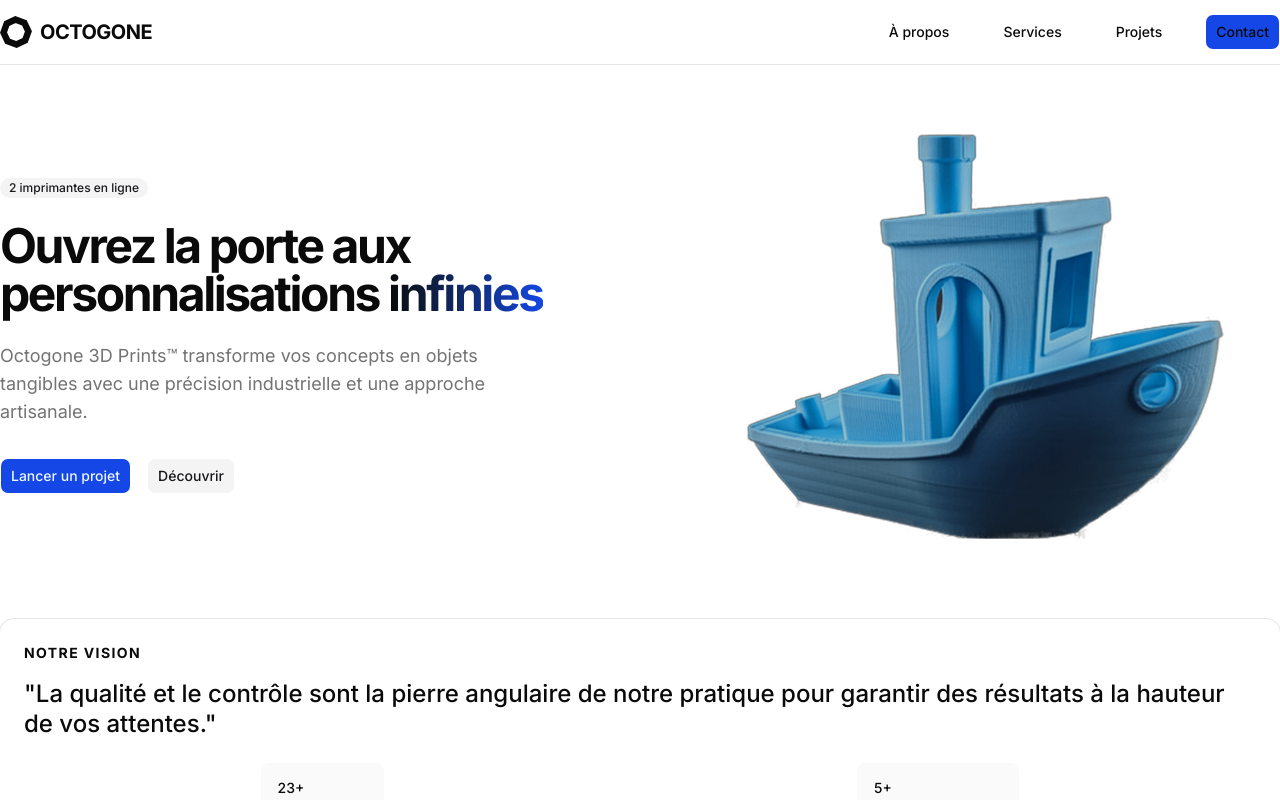
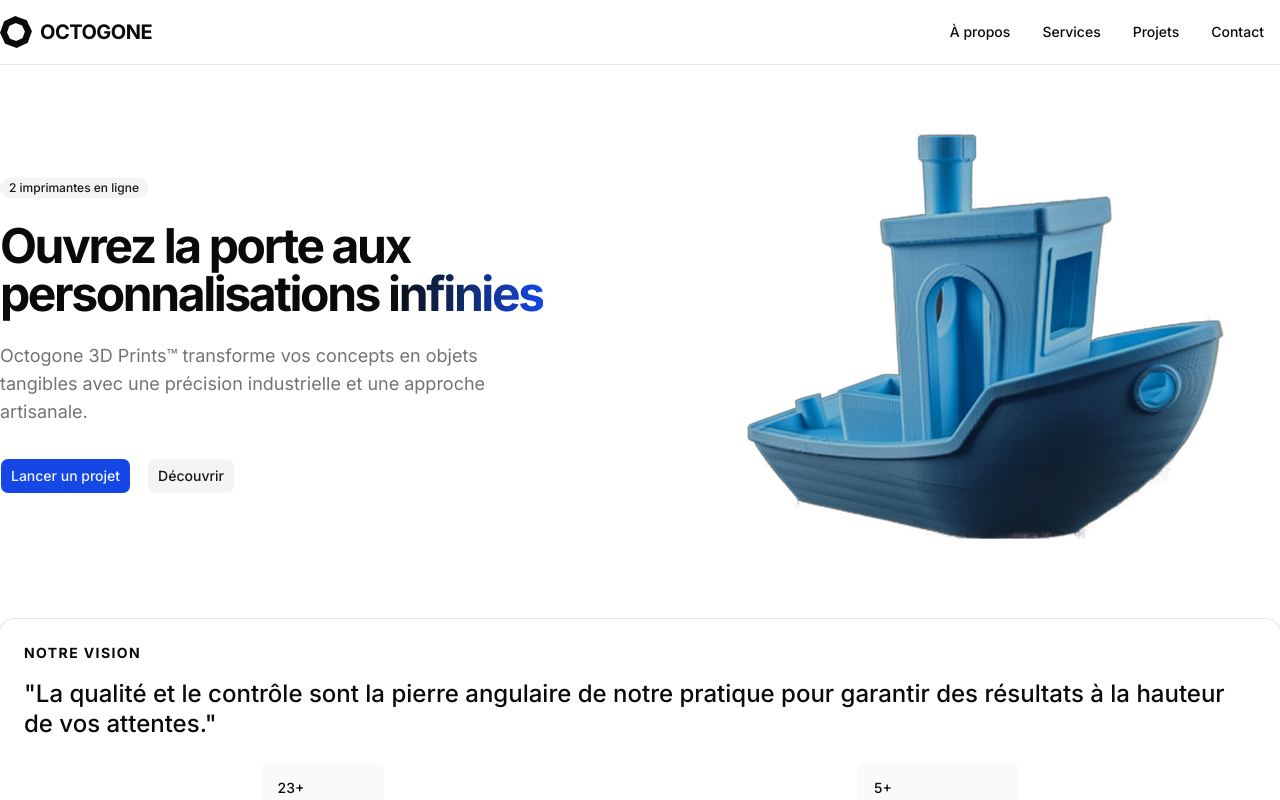
Before and after one commit to TechnologiesOctogone/octogone-3d-prints-website, a Next.js app: page / in a window 1280 px wide. Shown: the top 800 px of the page. Built offline with nearby package versions, Linux system fonts and the light colour scheme.

Commit message:
feat(ui): nav

```diff
--- a/src/app/layout.tsx
+++ b/src/app/layout.tsx
@@ -6,6 +6,8 @@ import { ThemeProvider } from "@/components/theme-provider"
 import { Button } from "@/components/ui/button";
 import { Logo } from "@/components/icons/logo";
 import "./globals.css";
+import { NavigationMenu, NavigationMenuContent, NavigationMenuItem, NavigationMenuLink, NavigationMenuList, NavigationMenuTrigger, navigationMenuTriggerStyle } from "@/components/ui/navigation-menu";
+import { CircleAlertIcon } from "lucide-react";
 
 
 const inter = Inter({ subsets: ['latin'], variable: '--font-sans' });
@@ -31,12 +33,23 @@ export default function RootLayout({ children, }: Readonly<{ children: React.Rea
                 <Logo className="w-8 h-8" />
                 <span className="font-bold tracking-tight text-xl uppercase">Octogone</span>
               </div>
-              <div className="md:flex items-center gap-8 *:text-foreground">
-                <Button variant="link"><Link href="#about">À propos</Link></Button>
-                <Button variant="link"><Link href="#services">Services</Link></Button>
-                <Button variant="link"><Link href="#projects">Projets</Link></Button>
-                <Button render={<Link href="#contact" />}>Contact</Button>
-              </div>
+
+              <NavigationMenu>
+                <NavigationMenuList>
+                  <NavigationMenuItem>
+                    <NavigationMenuLink className={navigationMenuTriggerStyle()} render={<Link href="#about">À propos</Link>} />
+                  </NavigationMenuItem>
+                  <NavigationMenuItem>
+                    <NavigationMenuLink className={navigationMenuTriggerStyle()} render={<Link href="#services">Services</Link>} />
+                  </NavigationMenuItem>
+                  <NavigationMenuItem>
+                    <NavigationMenuLink className={navigationMenuTriggerStyle()} render={<Link href="#projects">Projets</Link>} />
+                  </NavigationMenuItem>
+                  <NavigationMenuItem>
+                    <NavigationMenuLink className={navigationMenuTriggerStyle()} render={<Link href="#contact">Contact</Link>} />
+                  </NavigationMenuItem>
+                </NavigationMenuList>
+              </NavigationMenu>
             </div>
           </nav >
 
--- /dev/null
+++ b/src/components/ui/navigation-menu.tsx
@@ -0,0 +1,163 @@
+import { NavigationMenu as NavigationMenuPrimitive } from "@base-ui/react/navigation-menu"
+import { cva } from "class-variance-authority"
+
+import { cn } from "@/lib/utils"
+import { ChevronDownIcon } from "lucide-react"
+
+function NavigationMenu({
+  className,
+  children,
+  ...props
+}: NavigationMenuPrimitive.Root.Props) {
+  return (
+    <NavigationMenuPrimitive.Root
+      data-slot="navigation-menu"
+      className={cn(
+        "max-w-max group/navigation-menu relative flex max-w-max flex-1 items-center justify-center",
+        className
+      )}
+      {...props}
+    >
+      {children}
+      <NavigationMenuPositioner />
+    </NavigationMenuPrimitive.Root>
+  )
+}
+
+function NavigationMenuList({
+  className,
+  ...props
+}: React.ComponentPropsWithRef<typeof NavigationMenuPrimitive.List>) {
+  return (
+    <NavigationMenuPrimitive.List
+      data-slot="navigation-menu-list"
+      className={cn(
+        "gap-0 group flex flex-1 list-none items-center justify-center",
+        className
+      )}
+      {...props}
+    />
+  )
+}
+
+function NavigationMenuItem({
+  className,
+  ...props
+}: React.ComponentPropsWithRef<typeof NavigationMenuPrimitive.Item>) {
+  return (
+    <NavigationMenuPrimitive.Item
+      data-slot="navigation-menu-item"
+      className={cn("relative", className)}
+      {...props}
+    />
+  )
+}
+
+const navigationMenuTriggerStyle = cva(
+  "bg-background hover:bg-muted focus:bg-muted data-open:hover:bg-muted data-open:focus:bg-muted data-open:bg-muted/50 focus-visible:ring-ring/50 data-popup-open:bg-muted/50 data-popup-open:hover:bg-muted rounded-md px-4 py-2 text-sm font-medium transition-all focus-visible:ring-[3px] focus-visible:outline-1 disabled:opacity-50 group/navigation-menu-trigger inline-flex h-9 w-max items-center justify-center disabled:pointer-events-none outline-none"
+)
+
+function NavigationMenuTrigger({
+  className,
+  children,
+  ...props
+}: NavigationMenuPrimitive.Trigger.Props) {
+  return (
+    <NavigationMenuPrimitive.Trigger
+      data-slot="navigation-menu-trigger"
+      className={cn(navigationMenuTriggerStyle(), "group", className)}
+      {...props}
+    >
+      {children}{" "}
+      <ChevronDownIcon className="relative top-[1px] ml-1 size-3 transition duration-300 group-data-open/navigation-menu-trigger:rotate-180 group-data-popup-open/navigation-menu-trigger:rotate-180" aria-hidden="true" />
+    </NavigationMenuPrimitive.Trigger>
+  )
+}
+
+function NavigationMenuContent({
+  className,
+  ...props
+}: NavigationMenuPrimitive.Content.Props) {
+  return (
+    <NavigationMenuPrimitive.Content
+      data-slot="navigation-menu-content"
+      className={cn(
+        "data-[motion^=from-]:animate-in data-[motion^=to-]:animate-out data-[motion^=from-]:fade-in data-[motion^=to-]:fade-out data-[motion=from-end]:slide-in-from-right-52 data-[motion=from-start]:slide-in-from-left-52 data-[motion=to-end]:slide-out-to-right-52 data-[motion=to-start]:slide-out-to-left-52 group-data-[viewport=false]/navigation-menu:bg-popover group-data-[viewport=false]/navigation-menu:text-popover-foreground group-data-[viewport=false]/navigation-menu:data-open:animate-in group-data-[viewport=false]/navigation-menu:data-closed:animate-out group-data-[viewport=false]/navigation-menu:data-closed:zoom-out-95 group-data-[viewport=false]/navigation-menu:data-open:zoom-in-95 group-data-[viewport=false]/navigation-menu:data-open:fade-in-0 group-data-[viewport=false]/navigation-menu:data-closed:fade-out-0 group-data-[viewport=false]/navigation-menu:ring-foreground/10 p-2 pr-2.5 ease-[cubic-bezier(0.22,1,0.36,1)] group-data-[viewport=false]/navigation-menu:rounded-md group-data-[viewport=false]/navigation-menu:shadow group-data-[viewport=false]/navigation-menu:ring-1 group-data-[viewport=false]/navigation-menu:duration-300 h-full w-auto **:data-[slot=navigation-menu-link]:focus:ring-0 **:data-[slot=navigation-menu-link]:focus:outline-none",
+        className
+      )}
+      {...props}
+    />
+  )
+}
+
+function NavigationMenuPositioner({
+  className,
+  side = "bottom",
+  sideOffset = 8,
+  align = "start",
+  alignOffset = 0,
+  ...props
+}: NavigationMenuPrimitive.Positioner.Props) {
+  return (
+    <NavigationMenuPrimitive.Portal>
+      <NavigationMenuPrimitive.Positioner
+        side={side}
+        sideOffset={sideOffset}
+        align={align}
+        alignOffset={alignOffset}
+        className={cn(
+          "transition-[top,left,right,bottom] duration-300 ease-[cubic-bezier(0.22,1,0.36,1)] data-[side=bottom]:before:top-[-10px] data-[side=bottom]:before:right-0 data-[side=bottom]:before:left-0 isolate z-50 h-[var(--positioner-height)] w-[var(--positioner-width)] max-w-[var(--available-width)] data-[instant]:transition-none",
+          className
+        )}
+        {...props}
+      >
+        <NavigationMenuPrimitive.Popup className="bg-popover text-popover-foreground ring-foreground/10 rounded-lg shadow ring-1 transition-all ease-[cubic-bezier(0.22,1,0.36,1)] outline-none data-[ending-style]:scale-90 data-[ending-style]:opacity-0 data-[ending-style]:duration-150 data-[starting-style]:scale-90 data-[starting-style]:opacity-0 xs:w-(--popup-width) relative h-(--popup-height) w-(--popup-width) origin-(--transform-origin)">
+          <NavigationMenuPrimitive.Viewport className="relative size-full overflow-hidden" />
+        </NavigationMenuPrimitive.Popup>
+      </NavigationMenuPrimitive.Positioner>
+    </NavigationMenuPrimitive.Portal>
+  )
+}
+
+function NavigationMenuLink({
+  className,
+  ...props
+}: NavigationMenuPrimitive.Link.Props) {
+  return (
+    <NavigationMenuPrimitive.Link
+      data-slot="navigation-menu-link"
+      className={cn("data-[active=true]:focus:bg-muted data-[active=true]:hover:bg-muted data-[active=true]:bg-muted/50 focus-visible:ring-ring/50 hover:bg-muted focus:bg-muted flex items-center gap-1.5 rounded-sm p-2 text-sm transition-all outline-none focus-visible:ring-[3px] focus-visible:outline-1 [&_svg:not([class*='size-'])]:size-4", className)}
+      {...props}
+    />
+  )
+}
+
+function NavigationMenuIndicator({
+  className,
+  ...props
+}: React.ComponentPropsWithRef<typeof NavigationMenuPrimitive.Icon>) {
+  return (
+    <NavigationMenuPrimitive.Icon
+      data-slot="navigation-menu-indicator"
+      className={cn(
+        "data-[state=visible]:animate-in data-[state=hidden]:animate-out data-[state=hidden]:fade-out data-[state=visible]:fade-in top-full z-[1] flex h-1.5 items-end justify-center overflow-hidden",
+        className
+      )}
+      {...props}
+    >
+      <div className="bg-border rounded-tl-sm shadow-md relative top-[60%] h-2 w-2 rotate-45" />
+    </NavigationMenuPrimitive.Icon>
+  )
+}
+
+export {
+  NavigationMenu,
+  NavigationMenuContent,
+  NavigationMenuIndicator,
+  NavigationMenuItem,
+  NavigationMenuLink,
+  NavigationMenuList,
+  NavigationMenuTrigger,
+  navigationMenuTriggerStyle,
+  NavigationMenuPositioner,
+}
```
